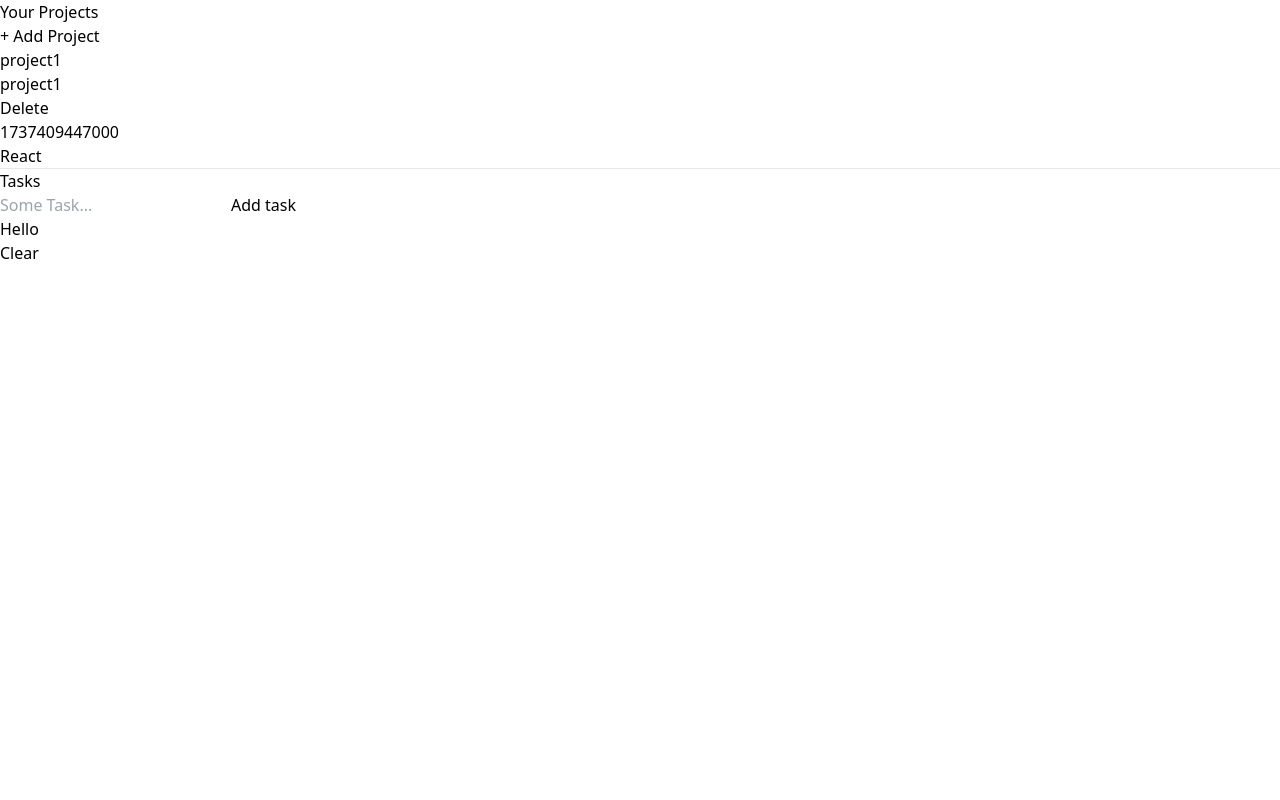
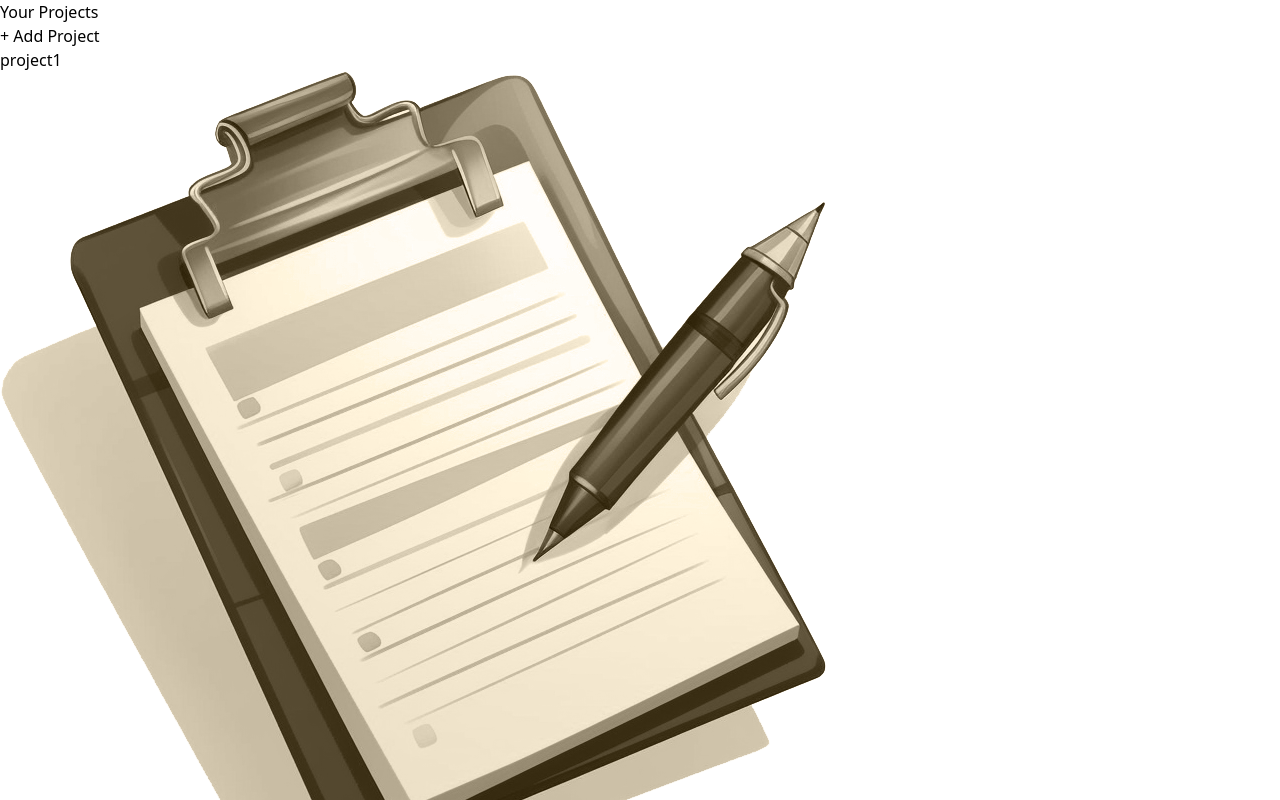
Before and after one commit to Bence27/ProjectManager, a React (Vite) app: page / in a window 1280 px wide. Shown: the top 800 px of the page. Built offline with nearby package versions, Linux system fonts and the light colour scheme.

Commit message:
Squashed commit of the following:
commit ff8eed9341a64afb011d578cef9c064b240b407b
Author: Bence27 <Bence2002327@gmail.com>
Date:   Fri Jan 24 00:18:23 2025 +0100

    DeleteProject

```diff
--- a/src/App.jsx
+++ b/src/App.jsx
@@ -12,7 +12,8 @@ function App() {
       tasks: ["Hello"],
     },
   ]);
-  const [selectedProject, setSelectedProject] = useState(projects[0]);
+  console.log(projects);
+  const [selectedProject, setSelectedProject] = useState(null);
   const [isCreateProject, setCreateProject] = useState(false);
   function addNewProject(name, date, description) {
     let newProject = [{ name: null, date: null, description: null, tasks: [] }];
@@ -49,6 +50,12 @@ function App() {
       )
     );
   }
+  function deleteProject(deletedProject) {
+    setProjects(
+      projects.filter((project) => project.name !== deletedProject.name)
+    );
+    setSelectedProject(null);
+  }
   return (
     <Fragment>
       <SidebarMenu
@@ -62,6 +69,7 @@ function App() {
         selectedProject={selectedProject}
         addTask={addTask}
         clearTask={clearTask}
+        deleteProject={deleteProject}
       ></FormContent>
     </Fragment>
   );
--- a/src/components/FormContent/FormContent.jsx
+++ b/src/components/FormContent/FormContent.jsx
@@ -9,6 +9,7 @@ export default function FormContent({
   selectedProject,
   addTask,
   clearTask,
+  deleteProject,
 }) {
   const name = useRef();
   const date = useRef();
@@ -94,7 +95,10 @@ export default function FormContent({
             <div className="font-bold text-lg md:text-3xl inline">
               {selectedProject.name}
             </div>
-            <button className="m-1 px-4 py-2 text-xs md:text-base rounded-md hover:bg-stone-600 hover:text-stone-100">
+            <button
+              className="m-1 px-4 py-2 text-xs md:text-base rounded-md hover:bg-stone-600 hover:text-stone-100"
+              onClick={() => deleteProject(selectedProject)}
+            >
               Delete
             </button>
           </div>
```
